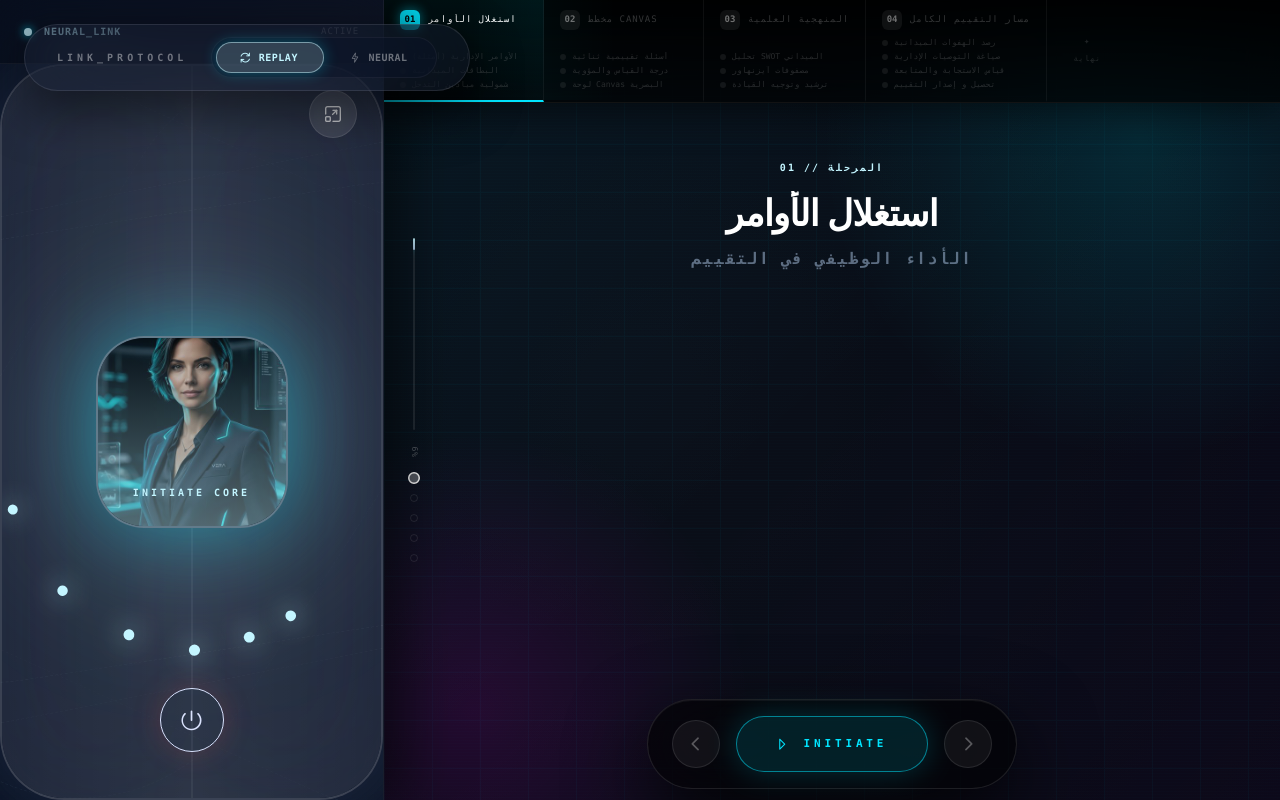
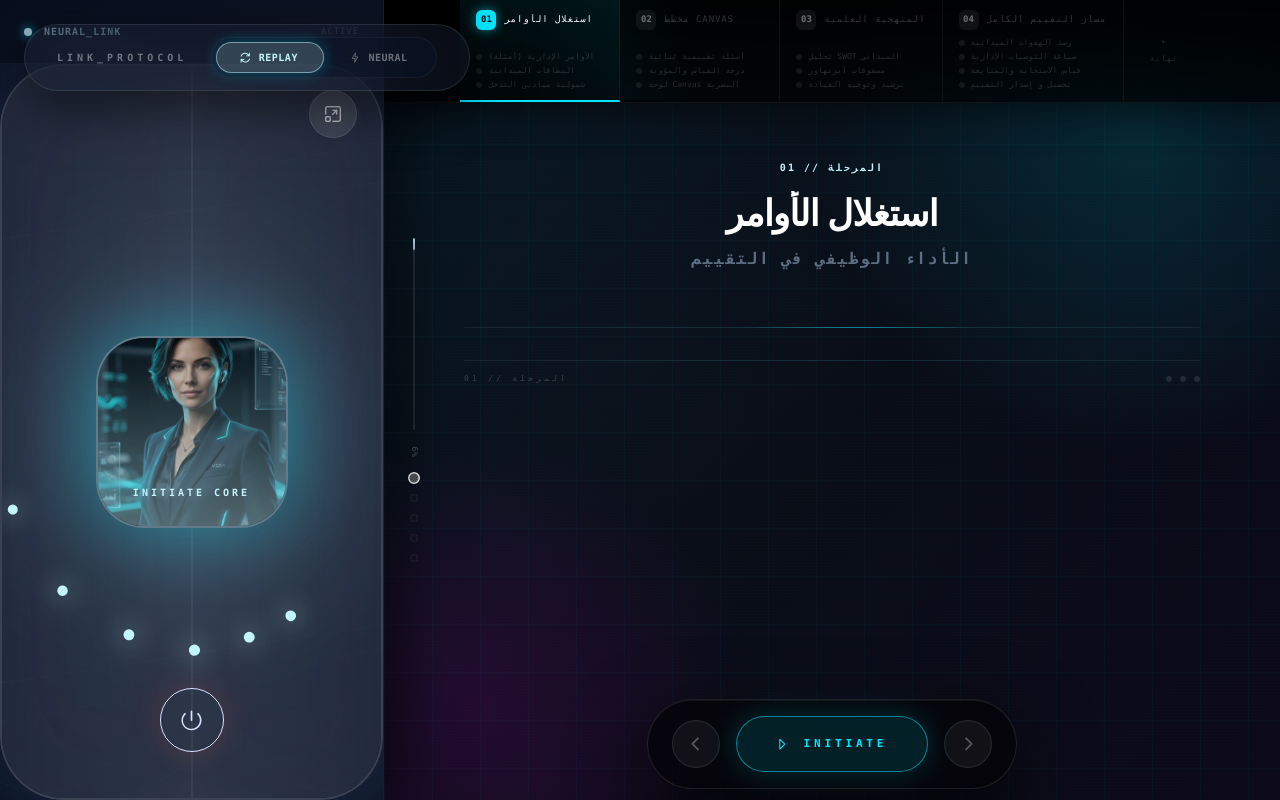
Before and after one commit to rayhannour/veraai, a Next.js app: page /avatar in a window 1280 px wide. Built offline with nearby package versions, Linux system fonts and the light colour scheme.

Commit message:
feat(ui): add TorchLine separators, center banner, decompose layout into header/content/footer zones

```diff
--- a/src/app/avatar/presentation.tsx
+++ b/src/app/avatar/presentation.tsx
@@ -916,6 +916,38 @@ const SpeechTicker = ({ text, active }: { text: string; active: boolean }) => {
   );
 };
 
+// ─── TORCH LINE SEPARATOR ────────────────────────────────────────────────
+
+const TorchLine = ({ color = '#00e5ff', delay = 0 }: { color?: string; delay?: number }) => (
+  <div className="relative w-full h-px my-0 overflow-hidden">
+    {/* Base track */}
+    <div className="absolute inset-0" style={{ background: 'rgba(255,255,255,0.06)' }} />
+    {/* Torch light sweep */}
+    <motion.div
+      className="absolute top-0 h-full rounded-full"
+      style={{
+        width: '25%',
+        background: `linear-gradient(90deg, transparent, ${color}88, ${color}, ${color}88, transparent)`,
+        boxShadow: `0 0 15px 4px ${color}66, 0 0 40px 8px ${color}22`,
+        filter: 'blur(1px)',
+      }}
+      animate={{ x: ['-30%', '500%'] }}
+      transition={{
+        duration: 2.8,
+        ease: 'easeInOut',
+        repeat: Infinity,
+        repeatDelay: 1.5,
+        delay,
+      }}
+    />
+    {/* Faint permanent glow at center */}
+    <div
+      className="absolute inset-0"
+      style={{ background: `radial-gradient(ellipse 60% 100% at 50% 50%, ${color}18, transparent)` }}
+    />
+  </div>
+);
+
 // ─── PROCESS GRAPH ───────────────────────────────────────────────────────────
 
 const SESP_STEPS = [
@@ -1290,7 +1322,7 @@ const Presentation = React.forwardRef<PresentationHandle, PresentationProps>(({
 
       {/* ─── BOOK CHAPTER NAV BANNER ─── */}
       <div
-        className="absolute top-0 left-0 right-0 z-50 flex items-stretch gap-0 overflow-x-auto"
+        className="absolute top-0 left-0 right-0 z-50 flex items-stretch gap-0 overflow-x-auto justify-center portrait:max-lg:justify-start"
         style={{
           background: 'linear-gradient(180deg, rgba(0,0,0,0.95) 0%, rgba(0,0,0,0.7) 100%)',
           backdropFilter: 'blur(40px)',
@@ -1431,11 +1463,11 @@ const Presentation = React.forwardRef<PresentationHandle, PresentationProps>(({
         </AnimatePresence>
       </div>
 
-      {/* Main content */}
+      {/* Main content — Header | TorchLine | Content | TorchLine | Footer */}
       <div className="flex-1 flex flex-col items-center justify-start px-6 lg:px-20 pt-36 lg:pt-40 relative z-20 overflow-hidden portrait:max-lg:overflow-y-auto portrait:max-lg:pt-28 portrait:max-lg:px-4 portrait:max-lg:pb-4 fitness-scrollbar">
-        <div className="w-full max-w-3xl flex flex-col items-stretch">
-
-          {/* Slide header */}
+        <div className="w-full max-w-3xl flex flex-col items-stretch flex-1">
+
+          {/* ── HEADER ZONE ── */}
           <AnimatePresence mode="wait">
             {!isOutroActive ? (
               <SlideHeader key={currentSlide.id} slide={currentSlide} slideIndex={currentSlideIndex} />
@@ -1444,14 +1476,24 @@ const Presentation = React.forwardRef<PresentationHandle, PresentationProps>(({
             )}
           </AnimatePresence>
 
+          {/* ── TORCH LINE 1 (under header) ── */}
+          {!isOutroActive && (
+            <TorchLine
+              color={activePoint?.accentColor ?? currentSlide.points[0]?.accentColor ?? '#00e5ff'}
+              delay={0}
+            />
+          )}
+
+          {/* ── CONTENT ZONE ── */}
+          {!isOutroActive && (
+            <div className={`flex flex-col gap-4 py-4 ${currentSlide.id === 'tech' ? 'items-center justify-center' : ''}`}>
               {/* Process Graph (only for SESP slide) */}
-          {!isOutroActive && currentSlide.id === "sesp" && (
+              {currentSlide.id === 'sesp' && (
                 <ProcessGraph revealedCount={currentPointIndex + 1} />
               )}
 
-          {/* Points list or Orbital Graph */}
-          {!isOutroActive && (
-            <div className={`flex flex-col gap-4 mt-2 ${currentSlide.id === 'tech' ? 'h-full justify-center' : ''}`}>
+              {/* Points or Orbital */}
+              <div className={`flex flex-col gap-4 ${currentSlide.id === 'tech' ? 'items-center w-full' : ''}`}>
                 {currentSlide.id === 'tech' ? (
                   <OrbitalCanvasDiagram slide={currentSlide} currentPointIndex={currentPointIndex} />
                 ) : (
@@ -1467,7 +1509,73 @@ const Presentation = React.forwardRef<PresentationHandle, PresentationProps>(({
                   </AnimatePresence>
                 )}
               </div>
-          )}
+            </div>
+          )}
+
+          {/* ── TORCH LINE 2 (above footer) ── */}
+          {!isOutroActive && (
+            <TorchLine
+              color={activePoint?.accentColor ?? currentSlide.points[0]?.accentColor ?? '#00e5ff'}
+              delay={1.4}
+            />
+          )}
+
+          {/* ── FOOTER ZONE ── */}
+          {!isOutroActive && (
+            <motion.div
+              key={`footer-${currentSlide.id}-${currentPointIndex}`}
+              initial={{ opacity: 0, y: 6 }}
+              animate={{ opacity: 1, y: 0 }}
+              transition={{ duration: 0.5, delay: 0.3 }}
+              className="flex items-center justify-between py-3 portrait:max-lg:py-2"
+            >
+              {/* Left: slide info */}
+              <div className="flex items-center gap-2">
+                <span className="text-[8px] font-mono uppercase tracking-[0.4em] text-white/20">
+                  {currentSlide.chapter}
+                </span>
+              </div>
+
+              {/* Center: point progress dots */}
+              <div className="flex items-center gap-2">
+                {currentSlide.points.map((pt, pi) => (
+                  <motion.div
+                    key={pt.id}
+                    animate={{
+                      backgroundColor:
+                        pi === currentPointIndex
+                          ? pt.accentColor
+                          : pi < currentPointIndex
+                          ? 'rgba(255,255,255,0.3)'
+                          : 'rgba(255,255,255,0.1)',
+                      scale: pi === currentPointIndex ? 1.5 : 1,
+                      boxShadow: pi === currentPointIndex ? `0 0 8px ${pt.accentColor}` : 'none',
+                    }}
+                    transition={{ duration: 0.3 }}
+                    className="w-1.5 h-1.5 rounded-full"
+                  />
+                ))}
+              </div>
+
+              {/* Right: point label */}
+              <AnimatePresence mode="wait">
+                {activePoint && (
+                  <motion.span
+                    key={activePoint.id}
+                    initial={{ opacity: 0, x: 10 }}
+                    animate={{ opacity: 1, x: 0 }}
+                    exit={{ opacity: 0, x: -10 }}
+                    transition={{ duration: 0.3 }}
+                    className="text-[8px] font-mono uppercase tracking-widest"
+                    style={{ color: activePoint.accentColor }}
+                  >
+                    {activePoint.label}
+                  </motion.span>
+                )}
+              </AnimatePresence>
+            </motion.div>
+          )}
+
         </div>
       </div>
 
```
Lines whose indentation alone changed are shown as unchanged.
